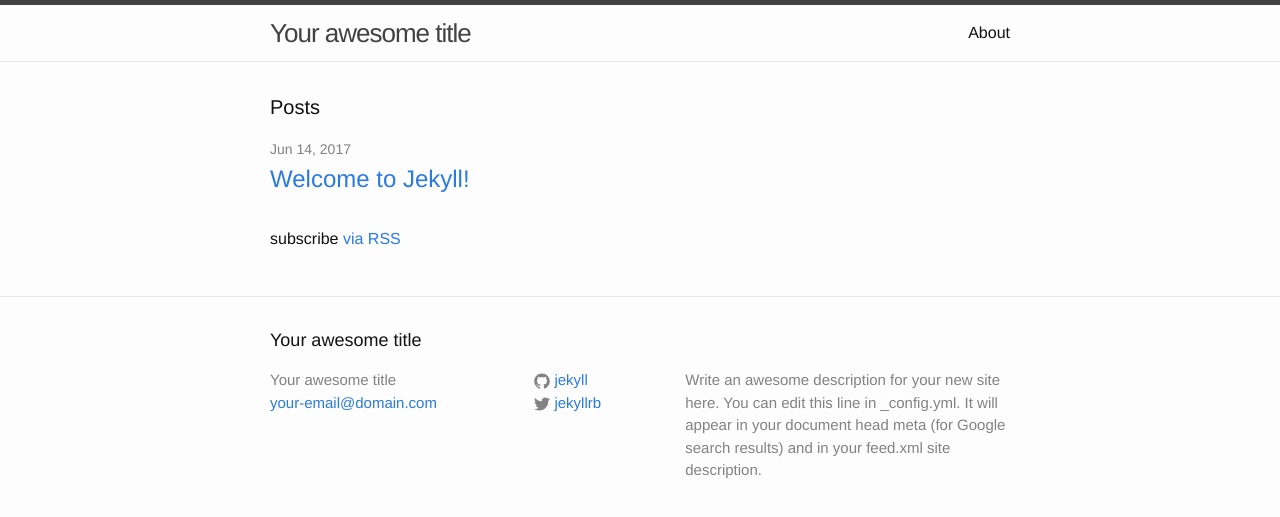
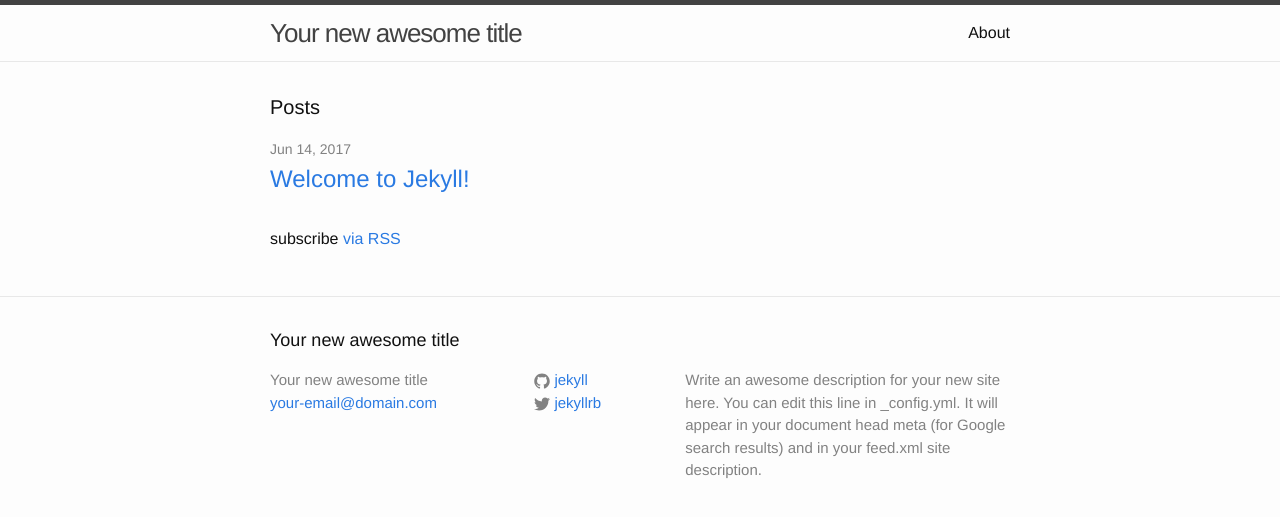
Before and after one commit to hopej/hopej.github.io, a Jekyll site: the page built from index.html, in a window 1280 px wide. Shown: the top 517 px of the page. Built offline with Jekyll 4.4.1, drawn with Linux system fonts in a browser that asks for light colours.

Commit message:
Update _config.yml
Edit title

```diff
--- a/_config.yml
+++ b/_config.yml
@@ -6,7 +6,7 @@
 # 'jekyll serve'. If you change this file, please restart the server process.
 
 # Site settings
-title: Your awesome title
+title: Your new awesome title
 email: your-email@domain.com
 description: > # this means to ignore newlines until "baseurl:"
   Write an awesome description for your new site here. You can edit this
```
